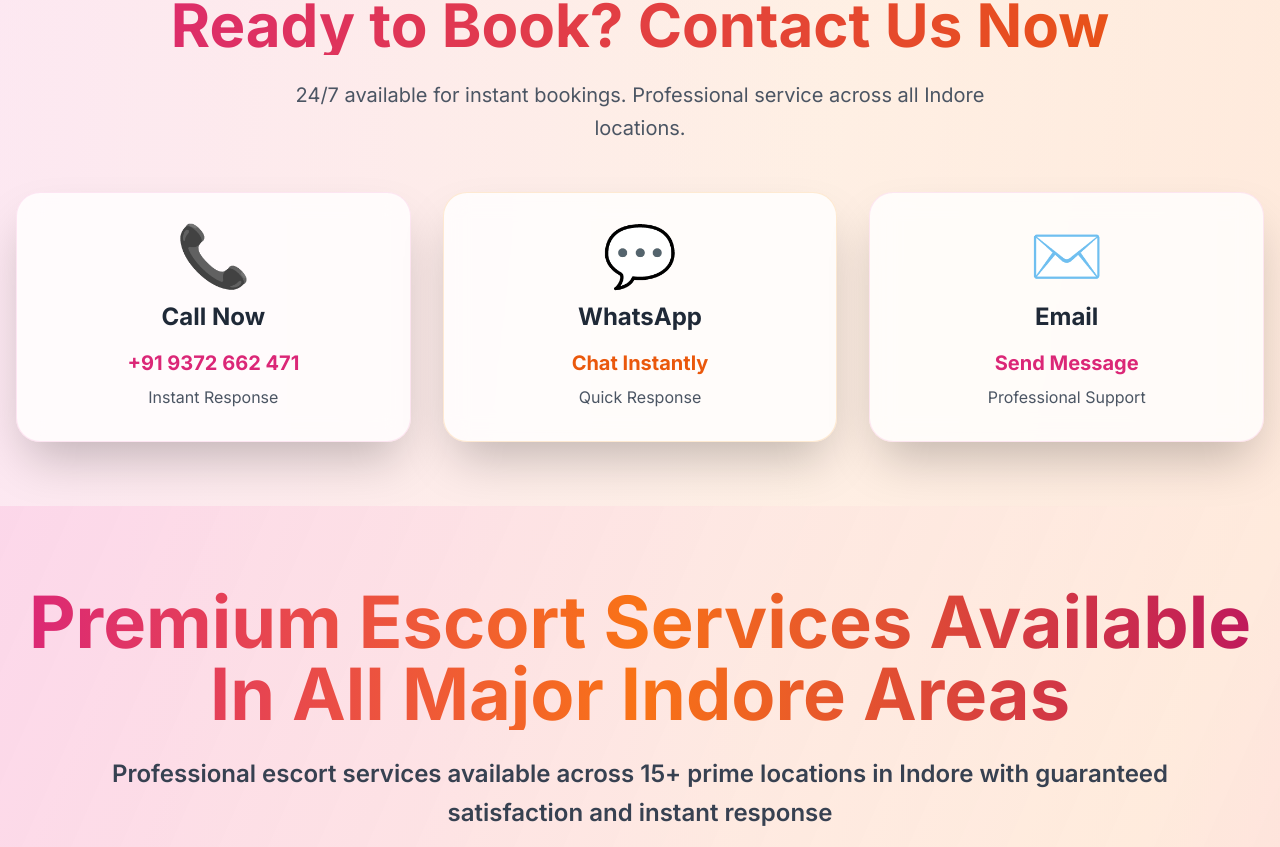
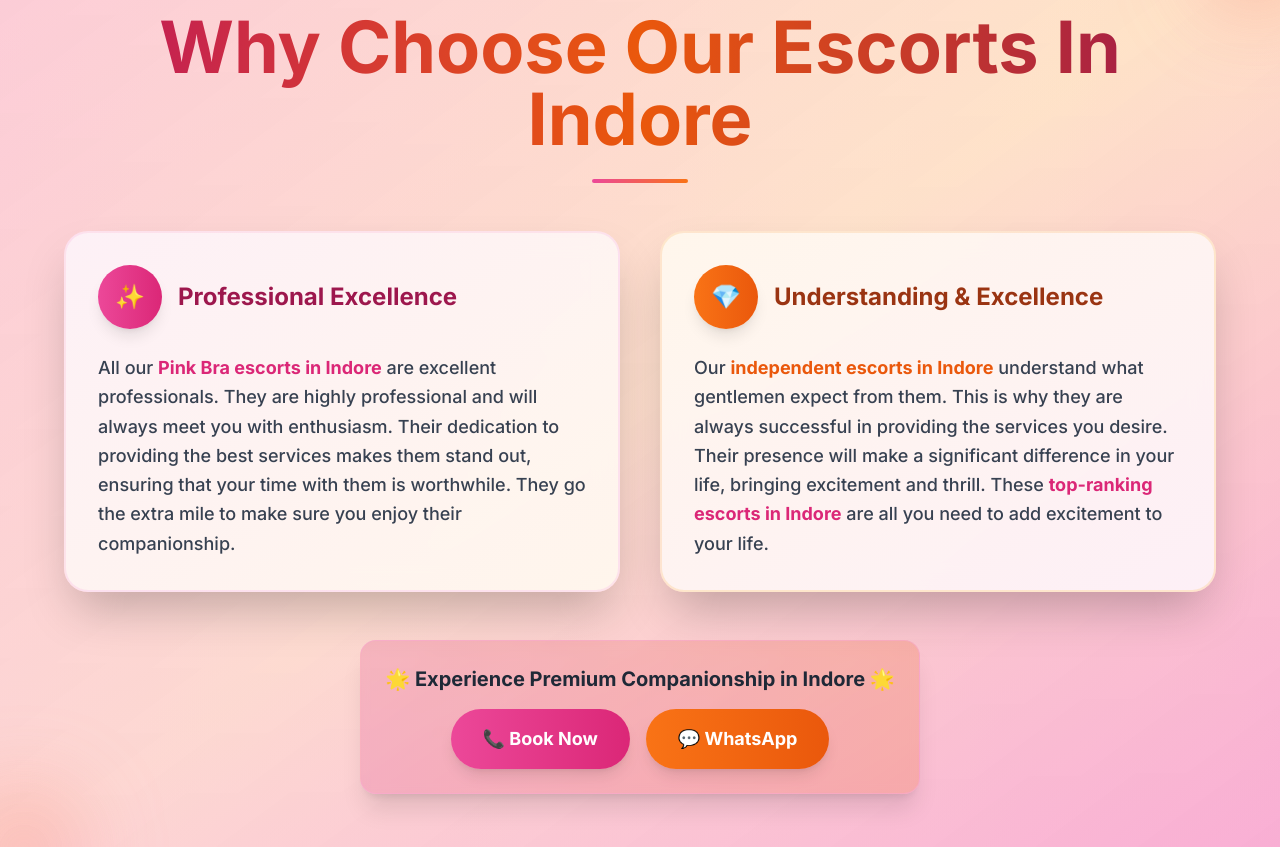
Before and after one commit to rohan-2004-web/indore, a Next.js app: page / in a window 1280 px wide. Shown: the part 3673-4520 px from the top of the page. Built offline with nearby package versions, Linux system fonts and the light colour scheme.

Commit message:
Add stylish 'Why Choose Our Escorts In Indore' section with pink and orange design

```diff
--- a/src/app/page.tsx
+++ b/src/app/page.tsx
@@ -336,6 +336,72 @@ export default function Home() {
                   <a href="/services" className="inline-block bg-gradient-to-r from-indigo-500 to-indigo-600 text-white px-8 py-4 rounded-2xl font-bold text-lg hover:scale-105 transition-transform shadow-xl">Book Indore Girls</a>
                 </div>
 
+              </div>
+            </div>
+          </div>
+        </section>
+
+        {/* Why Choose Our Escorts Section */}
+        <section className="py-20 relative overflow-hidden">
+          <div className="absolute inset-0 bg-gradient-to-br from-pink-300/80 via-orange-200/70 to-pink-400/80"></div>
+          <div className="absolute inset-0 bg-gradient-to-t from-pink-200/50 to-orange-100/40"></div>
+
+          {/* Decorative Elements */}
+          <div className="absolute -top-10 -right-10 w-32 h-32 bg-gradient-to-br from-pink-400/30 to-orange-400/30 rounded-full blur-2xl"></div>
+          <div className="absolute -bottom-10 -left-10 w-32 h-32 bg-gradient-to-br from-orange-400/30 to-pink-400/30 rounded-full blur-2xl"></div>
+
+          <div className="w-full px-4 relative z-10">
+            <div className="max-w-6xl mx-auto">
+              <div className="text-center mb-12">
+                <h2 className="text-5xl md:text-7xl font-bold bg-gradient-to-r from-pink-700 via-orange-600 to-pink-800 bg-clip-text text-transparent mb-6 leading-tight">
+                  Why Choose Our Escorts In Indore
+                </h2>
+                <div className="w-24 h-1 bg-gradient-to-r from-pink-500 to-orange-500 mx-auto rounded-full mb-8"></div>
+              </div>
+
+              <div className="grid grid-cols-1 lg:grid-cols-2 gap-10">
+                {/* First Content Card */}
+                <div className="bg-gradient-to-br from-pink-50/95 to-orange-50/95 backdrop-blur-md rounded-3xl p-8 shadow-2xl border-2 border-pink-200/50 hover:shadow-3xl transition-all duration-300 transform hover:scale-105">
+                  <div className="flex items-center mb-6">
+                    <div className="w-16 h-16 bg-gradient-to-r from-pink-500 to-pink-600 rounded-full flex items-center justify-center text-white text-2xl font-bold mr-4 shadow-lg">
+                      ✨
+                    </div>
+                    <h3 className="text-2xl font-bold text-pink-800">Professional Excellence</h3>
+                  </div>
+                  <p className="text-lg text-gray-700 leading-relaxed font-medium">
+                    All our <span className="text-pink-600 font-bold">Pink Bra escorts in Indore</span> are excellent professionals. They are highly professional and will always meet you with enthusiasm. Their dedication to providing the best services makes them stand out, ensuring that your time with them is worthwhile. They go the extra mile to make sure you enjoy their companionship.
+                  </p>
+                </div>
+
+                {/* Second Content Card */}
+                <div className="bg-gradient-to-br from-orange-50/95 to-pink-50/95 backdrop-blur-md rounded-3xl p-8 shadow-2xl border-2 border-orange-200/50 hover:shadow-3xl transition-all duration-300 transform hover:scale-105">
+                  <div className="flex items-center mb-6">
+                    <div className="w-16 h-16 bg-gradient-to-r from-orange-500 to-orange-600 rounded-full flex items-center justify-center text-white text-2xl font-bold mr-4 shadow-lg">
+                      💎
+                    </div>
+                    <h3 className="text-2xl font-bold text-orange-800">Understanding & Excellence</h3>
+                  </div>
+                  <p className="text-lg text-gray-700 leading-relaxed font-medium">
+                    Our <span className="text-orange-600 font-bold">independent escorts in Indore</span> understand what gentlemen expect from them. This is why they are always successful in providing the services you desire. Their presence will make a significant difference in your life, bringing excitement and thrill. These <span className="text-pink-600 font-bold">top-ranking escorts in Indore</span> are all you need to add excitement to your life.
+                  </p>
+                </div>
+              </div>
+
+              {/* Call to Action */}
+              <div className="text-center mt-12">
+                <div className="bg-gradient-to-r from-pink-600/20 to-orange-600/20 backdrop-blur-sm rounded-2xl p-6 inline-block shadow-xl border border-pink-300/50">
+                  <p className="text-xl font-bold text-gray-800 mb-4">
+                    🌟 Experience Premium Companionship in Indore 🌟
+                  </p>
+                  <div className="flex flex-col sm:flex-row gap-4 justify-center">
+                    <a href="/services" className="bg-gradient-to-r from-pink-500 to-pink-600 hover:from-pink-600 hover:to-pink-700 text-white px-8 py-4 rounded-full font-bold text-lg transition-all duration-300 transform hover:scale-105 shadow-lg">
+                      📞 Book Now
+                    </a>
+                    <a href="https://wa.me/919372662471" className="bg-gradient-to-r from-orange-500 to-orange-600 hover:from-orange-600 hover:to-orange-700 text-white px-8 py-4 rounded-full font-bold text-lg transition-all duration-300 transform hover:scale-105 shadow-lg">
+                      💬 WhatsApp
+                    </a>
+                  </div>
+                </div>
               </div>
             </div>
           </div>
```
